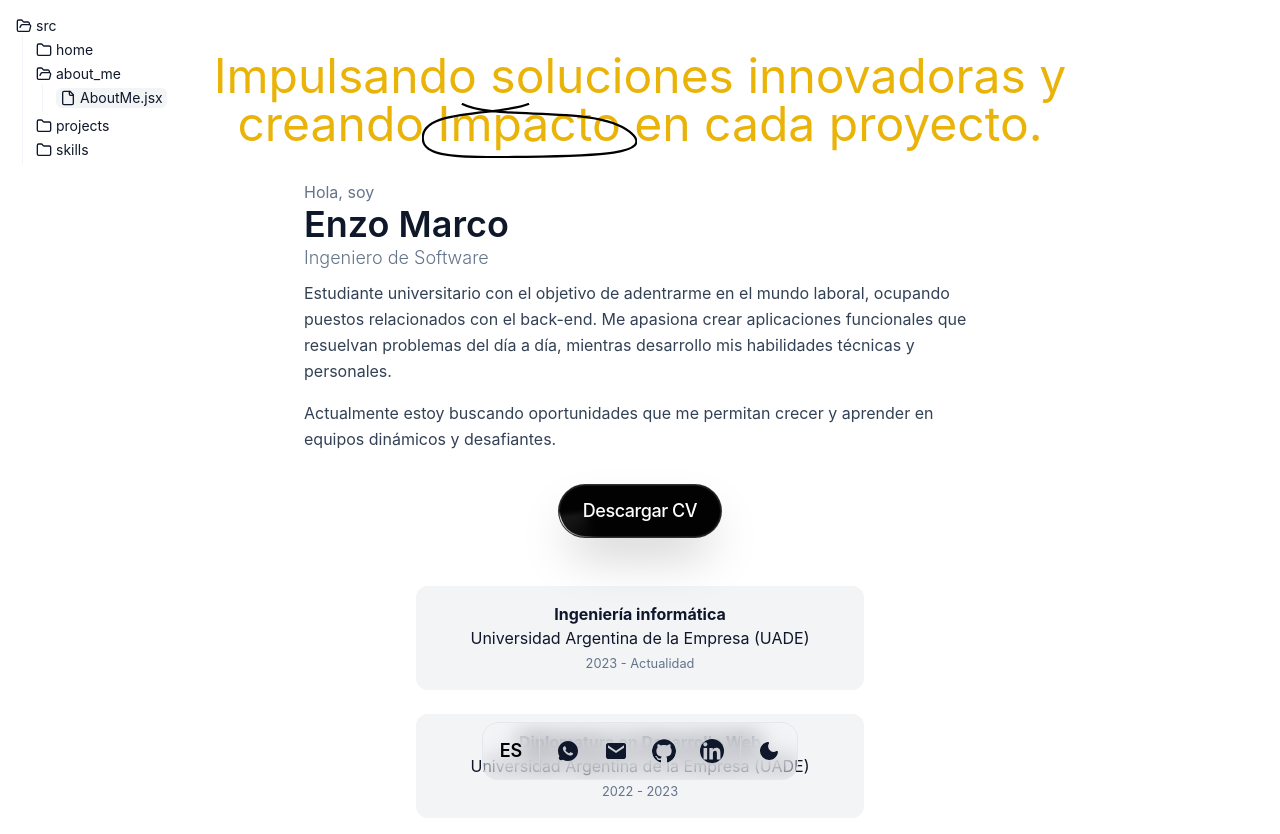
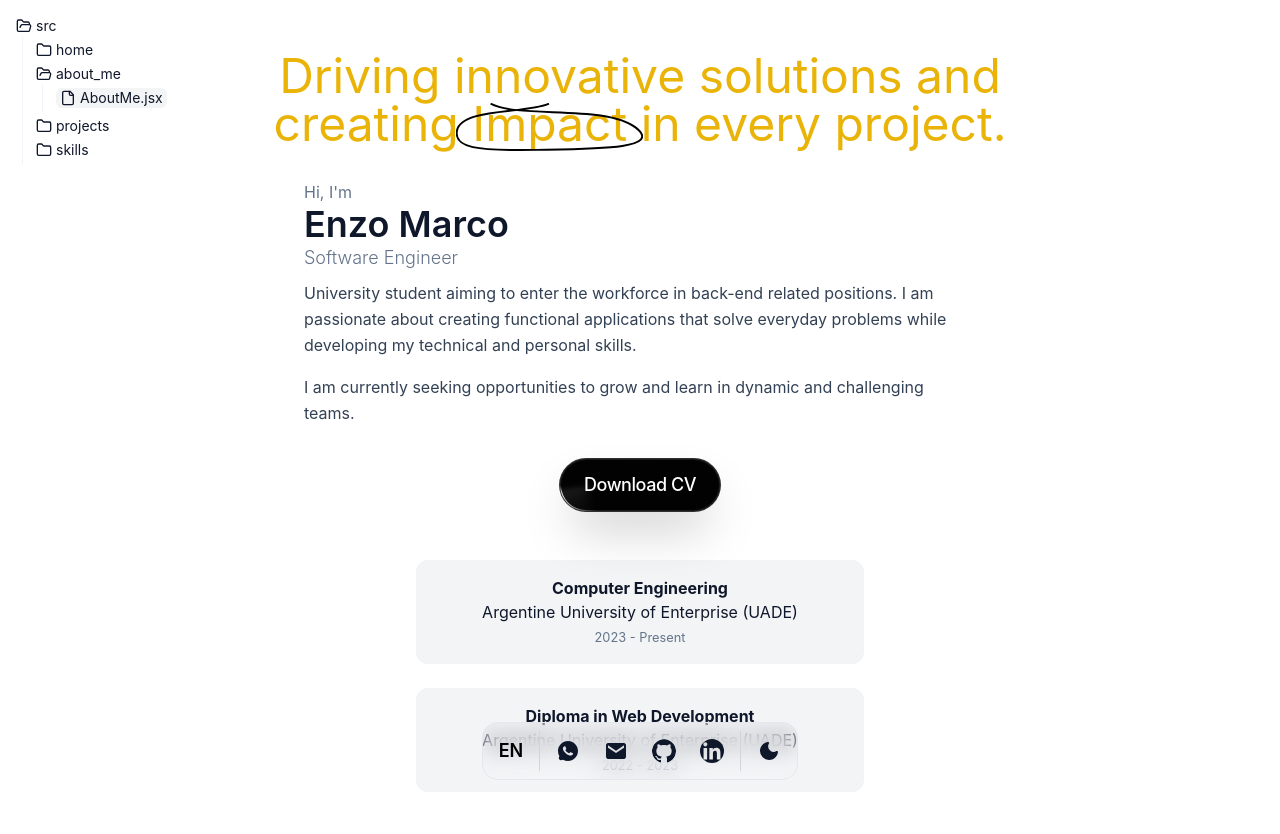
Before and after one commit to braguilera/portfolio_enzo_marco, a React (Create React App) app: page /sobre_mi in a window 1280 px wide. Shown: the top 834 px of the page. Built offline with nearby package versions, Linux system fonts and the light colour scheme.

Commit message:
links listos

```diff
--- a/src/components/Inicio.jsx
+++ b/src/components/Inicio.jsx
@@ -29,9 +29,12 @@ const Proyectos = () => {
 
     const navegacion = useNavigate();
 
-    const Alerta = ()  =>{
-        alert("Cv descargado")
-    }
+    const downloadCv = () => {
+        const link = document.createElement("a");
+        link.href = "../../public/CV_Enzo_Marco.pdf"; // Cambia esto por la ruta correcta
+        link.download = "CV_Enzo_Marco.pdf";
+        link.click();
+    };
 
     const leftmostVariants = {
         initial: {
@@ -121,7 +124,7 @@ const Proyectos = () => {
             </p>
 
             <div className="z-10 flex min-h-20 items-center justify-center">
-                <ShimmerButton className="shadow-2xl" funcion={Alerta}>
+                <ShimmerButton className="shadow-2xl" funcion={downloadCv}>
                     <span className="whitespace-pre-wrap text-center text-sm font-medium leading-none tracking-tight text-white dark:from-white dark:to-slate-900/10 lg:text-lg">
                     {t("buttons.downloadCv")}
                     </span>
--- a/src/components/SobreMi.jsx
+++ b/src/components/SobreMi.jsx
@@ -10,9 +10,12 @@ const SobreMi = () => {
 
   const educations = t("education", { returnObjects: true });
 
-  const Alerta = () => {
-    alert('CV descargado');
-  };
+  const downloadCv = () => {
+    const link = document.createElement("a");
+    link.href = "../../public/CV_Enzo_Marco.pdf"; // Cambia esto por la ruta correcta
+    link.download = "CV_Enzo_Marco.pdf";
+    link.click();
+};
 
   return (
     <>
@@ -64,7 +67,7 @@ const SobreMi = () => {
         </section>
 
         <footer className="mt-8">
-          <ShimmerButton className="shadow-2xl w-full max-w-xs" funcion={Alerta}>
+          <ShimmerButton className="shadow-2xl w-full max-w-xs" funcion={downloadCv}>
             <span className="whitespace-pre-wrap text-center text-sm font-medium leading-none tracking-tight text-white dark:from-white dark:to-slate-900/10 lg:text-lg">
             {t("downloadCV")}
             </span>
--- a/src/components/magicUI/DockDemo.jsx
+++ b/src/components/magicUI/DockDemo.jsx
@@ -62,12 +62,16 @@ export function DockDemo() {
       setDarkMode(!darkMode)
     }
 
+    const redirectTo = (url) => {
+      window.open(url, '_blank');
+  };
+
     return (
       <div className="fixed bottom-5 left-1/2 translate-x-[-50%] z-50">
         <Dock direction="middle">
 
           <button
-          onClick={() => (setIsEnglish(!isEnglish), (isEnglish ? i18n.changeLanguage("es") : i18n.changeLanguage("en") ) )}
+          onClick={() => (setIsEnglish(!isEnglish), (!isEnglish ? i18n.changeLanguage("es") : i18n.changeLanguage("en") ) )}
           className="relative h-10 w-10 rounded-full hover:bg-gray-100 dark:hover:bg-gray-900 transition-all duration-300 flex items-center justify-center group overflow-hidden"
           aria-label="Change language"
           >
@@ -81,7 +85,7 @@ export function DockDemo() {
                   transition={{ duration: 0.3, ease: "easeOut" }}
                   className="absolute text-lg font-semibold text-black dark:text-white"
                 >
-                  {isEnglish ? 'EN' : 'ES'}
+                  {!isEnglish ? 'EN' : 'ES'}
                 </motion.span>
               </AnimatePresence>
             </div>
@@ -91,16 +95,16 @@ export function DockDemo() {
             <Separator className="h-full py-2"></Separator>
 
             <DockIcon>
-              <Icons.wsp className="size-12 sm:size-10 box-border p-2 rounded-full hover:bg-gray-100 dark:hover:bg-gray-900 duration-300" />
+              <Icons.wsp className="size-12 sm:size-10 box-border p-2 rounded-full hover:bg-gray-100 dark:hover:bg-gray-900 duration-300" onClick={()=>redirectTo('https://wa.me/+5491165062626')}/>
             </DockIcon>
             <DockIcon>
-              <Icons.mail className="size-12 sm:size-10 box-border p-2 rounded-full hover:bg-gray-100 dark:hover:bg-gray-900 duration-300" />
+              <Icons.mail className="size-12 sm:size-10 box-border p-2 rounded-full hover:bg-gray-100 dark:hover:bg-gray-900 duration-300" onClick={()=>redirectTo('mailto:marco.enzo.w01@gmail.com')}/>
             </DockIcon>
             <DockIcon>
-              <Icons.github className="size-12 sm:size-10 box-border p-2 rounded-full hover:bg-gray-100 dark:hover:bg-gray-900 duration-300" />
+              <Icons.github className="size-12 sm:size-10 box-border p-2 rounded-full hover:bg-gray-100 dark:hover:bg-gray-900 duration-300" onClick={()=>redirectTo('https://github.com/EnzoMarco01')}/>
             </DockIcon>
             <DockIcon>
-              <Icons.linkedin className="size-12 sm:size-10 box-border p-2 rounded-full hover:bg-gray-100 dark:hover:bg-gray-900 duration-300" />
+              <Icons.linkedin className="size-12 sm:size-10 box-border p-2 rounded-full hover:bg-gray-100 dark:hover:bg-gray-900 duration-300" onClick={()=>redirectTo('https://www.linkedin.com/in/enzomarco/')}/>
             </DockIcon>
 
             <Separator className="h-full py-2"></Separator>
--- a/src/index.js
+++ b/src/index.js
@@ -25,7 +25,7 @@ import habilidades_en from "./translations/en/habilidades.json"
 
 i18next.init({
     interpolation: { escapeValue: false },
-    lng:"es",
+    lng:"en",
     resources: {
         es: {
             inicio: inicio_es,
```
Also changed, not shown: public/manifest.json, 1 other file (tests, documents, lock files or other folders).
